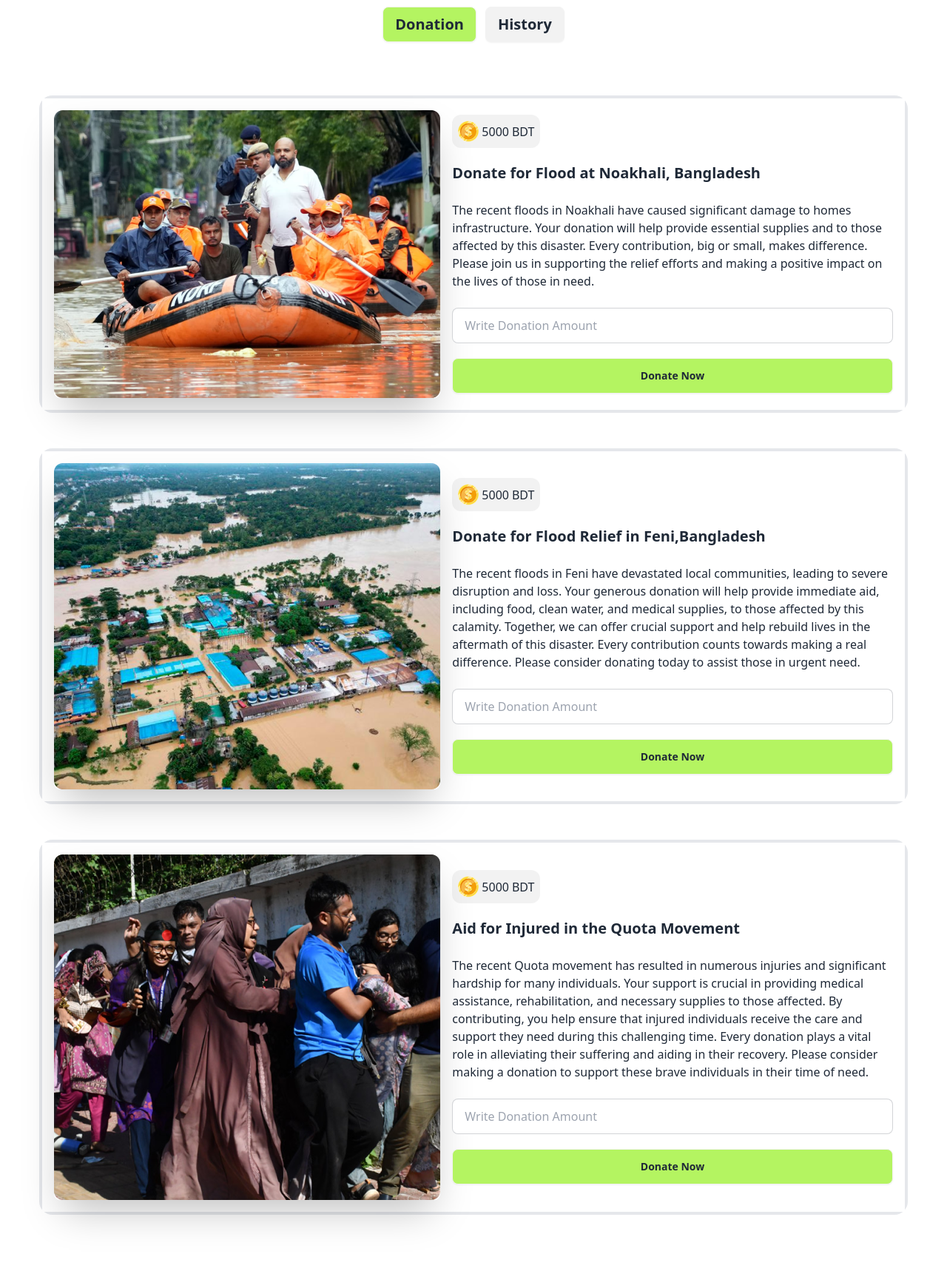
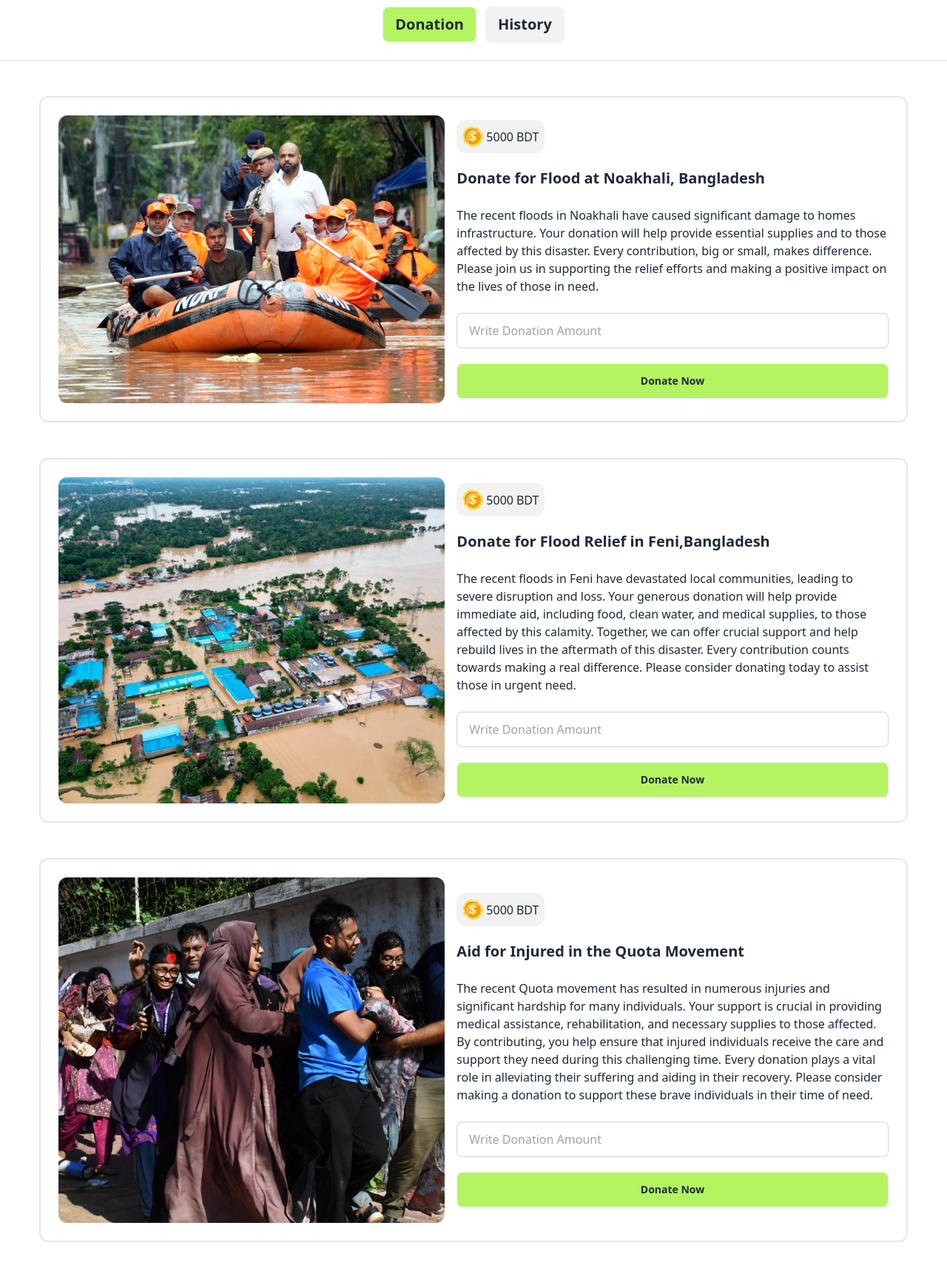
Before and after one commit to abubakrsiddikl/donate_bangladesh, a plain HTML site: page index.html in a window 1280 px wide. Shown: the part 120-1838 px from the top of the page at 74% size. Drawn offline with nearby package versions, Linux system fonts and the light colour scheme; a script that the page names is missing.

Commit message:
style update

```diff
--- a/index.html
+++ b/index.html
@@ -36,7 +36,7 @@
   </head>
   <body class="Lexend">
     <!-- headers starts -->
-    <header id="header" class="sticky top-0 z-50 backdrop-blur-2xl">
+    <header id="header" class="sticky top-0 z-50 backdrop-blur-2xl border-b border-[rgba(17,17,17,0.100)]">
       <div class="bg-[#F9F7F3] p-6">
         <nav class="w-11/12 mx-auto bg-[#F9F7F3]">
           <div class="flex justify-between">
@@ -78,14 +78,14 @@
     <!-- main section starts  -->
     <main id="donation-option" class="w-11/12 mx-auto mt-10">
       <!-- Donate Now 1 section starts-->
-      <section class="border-[4px] rounded-[18px] mt-12">
+      <section class="border-2 border-[rgba(17,17,17,0.100)] p-2 rounded-[12px] mt-12">
         <!-- Donate for Flood at Noakhali starts -->
         <div class="">
           <div class="hero bg-white">
             <div class="hero-content flex-col lg:flex-row">
               <img
                 src="./assets/noakhali.png"
-                class="w-full rounded-lg shadow-2xl"
+                class="w-full rounded-sm"
               />
               <div>
                 <!-- donation blance starts -->
@@ -130,13 +130,13 @@
       <!-- Donate Now  1 section ends-->
 
       <!-- Donate Now 2 section starts -->
-      <section class="border-[4px] rounded-[18px] mt-12">
+      <section class="border-2 border-[rgba(17,17,17,0.100)] p-2 rounded-[12px] mt-12">
         <div class="">
           <div class="hero bg-white">
             <div class="hero-content flex-col lg:flex-row">
               <img
                 src="./assets/feni.png"
-                class="w-full rounded-lg shadow-2xl"
+                class="w-full rounded-sm"
               />
               <div>
                 <!-- donation blance starts -->
@@ -180,13 +180,13 @@
       <!-- Donate Now 2 section ends -->
 
       <!-- Donate Now 3 section starts -->
-      <section class="border-[4px] rounded-[18px] mt-12 mb-16">
+      <section class="border-2 border-[rgba(17,17,17,0.100)] p-2 rounded-[12px] mt-12 mb-16">
         <div class="">
           <div class="hero bg-white">
             <div class="hero-content flex-col lg:flex-row">
               <img
                 src="./assets/quota-protest.png"
-                class="w-full rounded-lg shadow-2xl"
+                class="w-full rounded-sm"
               />
               <div>
                 <!-- donation blance starts -->
@@ -236,13 +236,13 @@
       <dialog id="my_modal_1" class="modal">
         <div class="modal-box text-center">
           <h3 class="text-3xl font-bold">Congrates!</h3>
-          <p class="pt-4 flex justify-center"><img src="./assets/coin.png" alt=""></p>
-          <p class="py-4">You Have Donated for Humankind</p>
+          <p class="lg:pt-4 flex justify-center"><img src="./assets/coin.png" alt=""></p>
+          <p class="lg:py-4">You Have Donated for Humankind</p>
           <p class="text-2xl text-center font-bold">Successfully</p>
           <p></p>
           <div class="modal-action">
             <form method="dialog">
-                <button class="btn">close confirmation</button>
+                <button class="btn ">close confirmation</button>
             </form>
           </div>
         </div>
```
